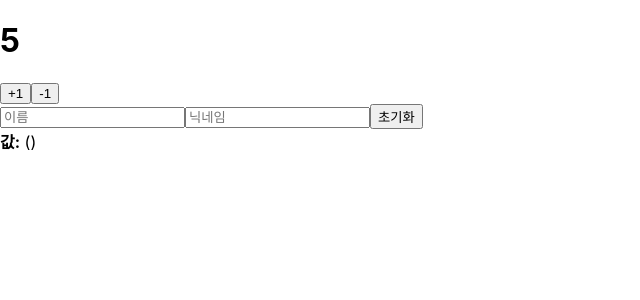
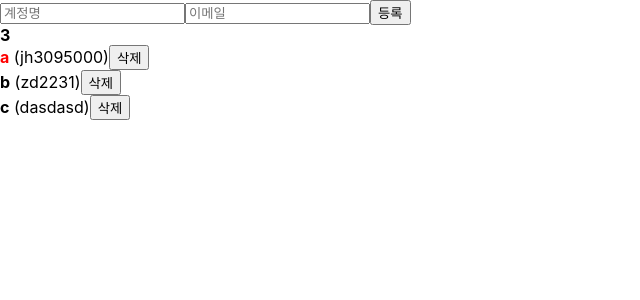
Before and after one commit to JeongBin0227/React-Study, a React (Create React App) app in the folder react-tutorial/begin-react/: page / in a window 1280 px wide. Shown: the top 300 px of the page, without its empty margins (0-640 px from the left). Built offline with nearby package versions, Linux system fonts and the light colour scheme.

Commit message:
[ADD] useState 를 활용하여 배열 관리

```diff
--- a/react-tutorial/begin-react/src/App.js
+++ b/react-tutorial/begin-react/src/App.js
@@ -1,12 +1,75 @@
-import React from "react";
-import Counter from "./counter.js";
-import InputSample from "./InputSample.js";
+import React, {useState, useRef} from "react";
+import UserList from './UserList.js';
+import CreateUser from './createUser.js'
+function App() {
+  const [inputs, setInputs] = useState({
+    username:'',
+    email:'',
+  });
+  const {username,email} = inputs;
 
-function App() {
+  const onChange = (e) => {
+    const {name, value} = e.target;
+        setInputs({
+            ...inputs,
+            [name] : value,
+        });
+
+  }
+  const [users,setUsers] = useState([
+    {
+        id : 1,
+        username : 'a',
+        email:'jh3095000',
+        active:true,
+    },
+    {
+        id : 2,
+        username : 'b',
+        email:'zd2231',
+        active:false,
+    },
+    {
+        id : 3,
+        username : 'c',
+        email:'dasdasd',
+        active:false,
+    },
+  ])
+  const nextId = useRef(4);
+
+  const onCreate = () => {
+    const user ={
+      id:nextId.current,
+      username,
+      email
+    }
+    setUsers(users.concat(user))
+    console.log(users)
+    setUsers([...users,user])
+    console.log(users)
+
+    setInputs({
+      username:'',
+      email:''
+
+  });
+    nextId.current+=1;
+  }
+
+  const onDelite=(id)=>{
+    setUsers(users.filter(users => users.id !== id))
+  }
+
+  const onToggle=(id)=>{
+    setUsers(users.map(user => user.id===id?{...user,active:!user.active}:user))
+  }
   return (
     <div>
-      <Counter/>
-      <InputSample/>
+      <CreateUser username={username} email={email} onChange={onChange} onCreate = {onCreate}/>
+      <br></br>
+      <b>{users.length}</b>
+      <UserList users={users} onDelite={onDelite} onToggle={onToggle}/>
       <br></br>
     </div>
   );
--- a/react-tutorial/begin-react/src/InputSample.js
+++ b/react-tutorial/begin-react/src/InputSample.js
@@ -1,10 +1,11 @@
-import React, {useState} from 'react'
+import React, {useState,useRef} from 'react'
 
 function InputSample(){
     const [inputs, setInputs] = useState({
        name:'',
        nickname:'',
     });
+    const nameInput = useRef();
     const {name, nickname} = inputs;
 
     const onChange = (e) =>{
@@ -20,10 +21,11 @@ function InputSample(){
             name:'',
             nickname:'',
         });
+        nameInput.current.focus();
     };
     return(
         <div>
-            <input name ="name" placeholder="이름" onChange={onChange} value={name}/>
+            <input name ="name" placeholder="이름" ref ={nameInput} onChange={onChange} value={name}/>
             <input name = "nickname" placeholder="닉네임" onChange={onChange} value={nickname}/>
             <button onClick = {onReset}>초기화</button>
             <div>
--- /dev/null
+++ b/react-tutorial/begin-react/src/UserList.js
@@ -0,0 +1,40 @@
+import React from 'react'
+function User({user, onDelite,onToggle}){
+    return(
+        <div>
+            <b onClick={()=>onToggle(user.id)}style={{color: user.active?'red':'black'}}>{user.username}</b> <span>({user.email})</span>
+            <button onClick={()=>onDelite(user.id)}>삭제</button>
+        </div>
+    )
+}
+function UserList({users, onDelite,onToggle}){
+    // const users = [
+    //     {
+    //         id : 1,
+    //         username : 'a',
+    //         email:'jh3095000',
+    //     },
+    //     {
+    //         id : 2,
+    //         username : 'b',
+    //         email:'zd2231',
+    //     },
+    //     {
+    //         id : 3,
+    //         username : 'c',
+    //         email:'dasdasd',
+    //     },
+    // ]
+
+    return(
+       <div>
+           {
+           users.map(
+            users => (<User user={users} onDelite={onDelite} onToggle={onToggle}/>)
+           )
+            }
+       </div>
+    )
+}
+
+export default UserList;
--- a/react-tutorial/begin-react/src/counter.js
+++ b/react-tutorial/begin-react/src/counter.js
@@ -7,7 +7,7 @@ function Counter(){
         setNumber(preNumber => preNumber+1 );
     }
     const onDecrease = ()=>{
-        setNumber(number -1);
+        setNumber(preNumber => preNumber-1);
     }
     return(
         <div>
--- /dev/null
+++ b/react-tutorial/begin-react/src/createUser.js
@@ -0,0 +1,23 @@
+import React from 'react'
+
+function CreateUser({username, email, onChange, onCreate}){
+    return(
+        <>
+            <input
+                name="username"
+                placeholder="계정명"
+                onChange={onChange}
+                value={username}
+            ></input>
+            <input
+                name="email"
+                placeholder="이메일"
+                onChange={onChange}
+                value={email}
+            ></input>
+            <button onClick={onCreate}>등록</button>
+        </>
+    )
+}
+
+export default CreateUser;
```
